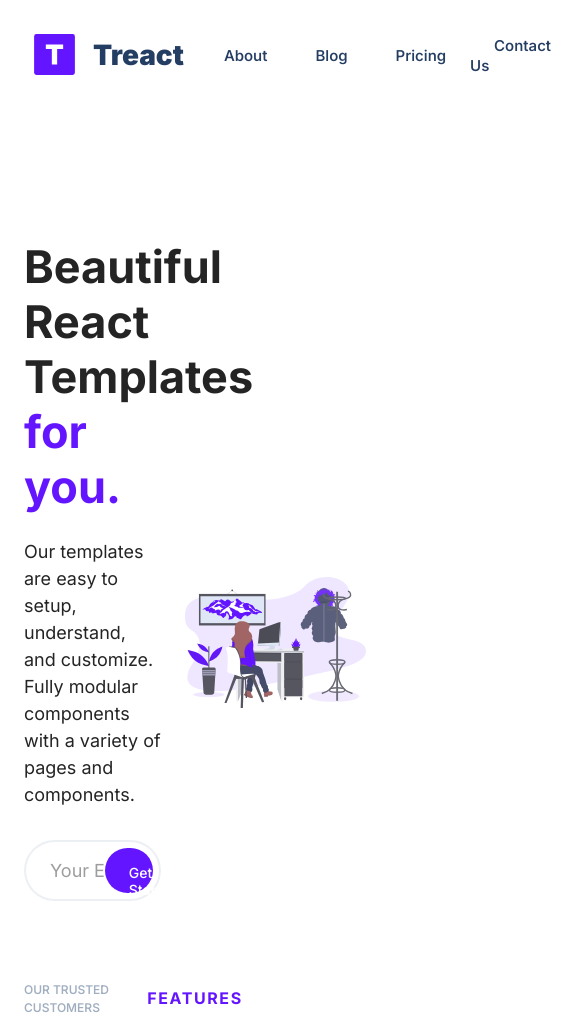
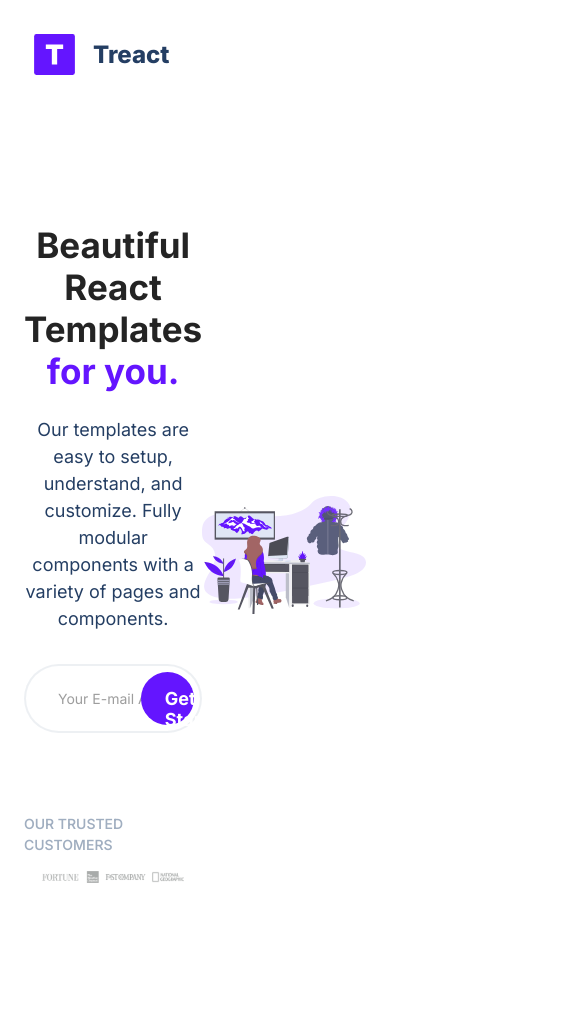
Before and after one commit to tea-eraspillsthecode/the-final, a plain HTML site: page index.html in a window 390 px wide. Shown: the top 1029 px of the page, 585 px wide, since content can reach past the window. Drawn offline with Linux system fonts and the light colour scheme.

Commit message:
fixed header button, cleaned up code

```diff
--- a/index.html
+++ b/index.html
@@ -3,7 +3,7 @@
   <head>
     <meta charset="UTF-8" />
     <meta name="viewport" content="width=device-width, initial-scale=1.0" />
-    <link rel="stylesheet" href="styles.css" />
+    <link rel="stylesheet" href="styles.css"/>
     <script
       src="https://kit.fontawesome.com/9959d4d55d.js"
       crossorigin="anonymous"
@@ -16,7 +16,7 @@
       <nav>
         <div class="row nav__row">
           <div class="nav__logo">
-            <img class="nav__logo--img" src="./assets/logo.svg" alt="" />
+            <img class="nav__logo--img" src="./assets/logo.svg" alt=""/>
             <div class="nav__logo--title">Treact</div>
           </div>
           <ul class="nav__links">
@@ -34,18 +34,18 @@
             </li>
             <li class="nav__link">
               <a class="nav__link--anchor nav__link--anchor-login" href=""
-                >Login</a
-              >
+                >Login</a>
             </li>
             <li class="nav__link">
               <a class="nav__link--anchor nav__link--anchor-primary" href=""
-                >Sign Up</a
-              >
+                >Sign Up</a>
             </li>
           </ul>
         </div>
       </nav>
+
       <header>
+        <div class="container">
           <div class="row">
             <div class="header__description">
               <h1 class="header__title">
@@ -56,13 +56,12 @@
                 Our templates are easy to setup, understand, and customize. Fully
                 modular components with a variety of pages and components.
               </p>
-            <form class="header__email" action="">
-              <input
-                class="header__email"
-                type="email"
-                placeholder="Your E-mail Address"
-              />
+              <form>
+                <div class="input--wrapper">
+                  <input type="email"
+                  placeholder="Your E-mail Address"/>
                   <button class="btn header__btn">Get Started</button>
+                </div>
               </form>
               <p class="customers__title">OUR TRUSTED CUSTOMERS</p>
               <figure class="customers__img--wrapper">
@@ -81,8 +80,10 @@
               />
             </figure>
           </div>
+        </div>
       </header>
     </section>
+
     <main>
       <section id="features">
         <div class="container">
@@ -199,6 +200,7 @@
           </div>
         </div>
       </section>
+
       <section id="quality">
         <div class="container">
           <div class="row">
@@ -225,6 +227,7 @@
           </div>
         </div>
       </section>
+
       <section id="steps">
         <div class="container">
           <div class="row">
@@ -274,6 +277,7 @@
           </div>
         </div>
       </section>
+
       <section id="values">
         <div class="container">
           <div class="row row__values">
@@ -327,6 +331,7 @@
           </div>
         </div>
       </section>
+
       <section id="plans">
         <div class="container">
           <div class="row row__column">
@@ -405,6 +410,7 @@
           </div>
         </div>
       </section>
+
       <section id="testimonials">
         <div class="container">
           <div class="row">
@@ -470,6 +476,7 @@
           </div>
         </div>
       </section>
+
       <section id="start">
         <div class="container">
           <div class="row">
@@ -488,9 +495,10 @@
         </div>
       </section>
     </main>
+
     <footer>
         <div class="container">
-            <div class="row footer__row">
+            <div class="row row__column">
                 <div class="footer__columns">
                     <div class="footer__column">
                         <div class="footer__title">MAIN</div>
--- a/styles.css
+++ b/styles.css
@@ -17,10 +17,15 @@ p {
 
 a {
     text-decoration: none;
+    cursor: pointer;
 }
 
 .text--purple {
     color: #6415ff;
+}
+
+button {
+    cursor: pointer;
 }
 
 .btn {
@@ -31,7 +36,6 @@ a {
     border-radius: 150px;
     font-weight: 500;
     font-size: 14px;
-    cursor: pointer;
     width: 100%;
     max-width: 150px;
 }
@@ -64,7 +68,6 @@ nav {
     display: flex;
     justify-content: space-between;
     align-items: center;
-    margin: 0 auto;
 }
 
 .nav__logo {
@@ -78,9 +81,9 @@ nav {
 }
 
 .nav__logo--title {
-    padding: 0 16px;
-    font-size: 28px;
-    font-weight: 900;
+    padding-left: 16px;
+    font-size: 24px;
+    font-weight: 800;
     color: #243e63;
 }
 
@@ -98,12 +101,11 @@ nav {
 }
 
 .nav__link--anchor-primary {
-    padding: 12px 24px;
+    padding: 12px 32px;
     font-size: 15px;
     background-color: #6415ff;
     color: white;
     border-radius: 60px;
-    cursor: pointer;
     transition: all 300ms ease;
 }
 
@@ -124,15 +126,14 @@ LANDING
 header {
     width: 100%;
     height: 100%;
-    max-height: calc(100vh - 80px);
     padding: 0 24px;
 }
 
 .header__description {
     width: 40%;
-    padding: 95px 0;
     display: flex;
     flex-direction: column;
+    justify-content: center;
 }
 
 .header__title {
@@ -144,24 +145,28 @@ header {
 .header__para {
     font-size: 18px;
     margin-bottom: 32px;
-    text-align: left;
-    color: #242424;
+    color: #243e63;
 }
 
-.header__email {
+form {
     display: flex;
-    position: relative;
     width: 100%;
     font-size: 18px;
 }
 
+.input--wrapper {
+    position: relative;
+    display: inline-block;
+    width: 100%;
+}
+
 input {
-    border: 2px solid #a0aec045;
+    border: 2px solid #a0aec042;
     border-radius: 50px;
-    font-size: 20px;
-    padding: 18px 24px;
-    width: 60%;
-    opacity: 0.70;
+    font-size: 14px;
+    padding: 20px 24px;
+    opacity: .70;
+    width: 100%;
 }
 
 .header__btn {
@@ -171,6 +176,7 @@ input {
     bottom: 0;
     max-width: 30%;
     margin: 8px;
+    font-weight: 700;
     transition: all 300ms ease;
 }
 
@@ -197,8 +203,8 @@ input {
 
 .customer__img--wrapper {
     display: flex;
-    width: auto;
-    max-width: 100%;
+    max-width: auto;
+    width: 100%;
 }
 
 .customers__img {
@@ -336,8 +342,6 @@ STEPS
 .steps__description {
     width: 50%;
     max-width: 500px;
-    display: flex;
-    flex-direction: column;
     margin-left: 24px;
 }
 
@@ -463,12 +467,6 @@ PRICING
 
 #plans {
     padding: 0 24px;
-}
-
-.row__column {
-    display: flex;
-    flex-direction: column;
-    align-items: center;
 }
 
 .plan__description {
@@ -809,11 +807,6 @@ footer {
     overflow: hidden;
 }
 
-.footer__row {
-    display: flex;
-    flex-direction: column;
-}
-
 .footer__columns {
     display: flex;
     width: 100%;
@@ -890,3 +883,66 @@ footer {
     color: #cbd5e0;
     font-size: 16px;
 }
+
+/*
+
+MOBILE RESPONSIVENESS
+
+*/
+
+
+@media (max-width:768px) {
+    .nav__link--anchor {
+        display: none;
+    }
+
+    .header__row {
+        flex-direction: column;
+    }
+
+    .header__description,
+    .header__img--wrapper {
+        width: 100%;
+        max-width: 580px;
+        margin: 0 auto;
+    }
+
+    .header__title,
+    .header__para {
+        text-align: center;
+    }
+
+    .header__title {
+        font-size: 35px;
+    }
+
+    input {
+        padding: 24px 32px;
+    }
+
+    .header__btn {
+        font-size: 18px;
+    }
+
+    .customers__title {
+        font-size: 14px;
+    }
+
+    .customers__img--wrapper {
+        text-align: center;
+
+    }
+
+    .feature {
+        width: 100%;
+        flex-direction: column;
+        align-items: center;
+    }
+
+    .feature__title,
+    .feature__para {
+        text-align: center;
+    }
+
+
+}
```
Lines whose indentation alone changed are shown as unchanged.
